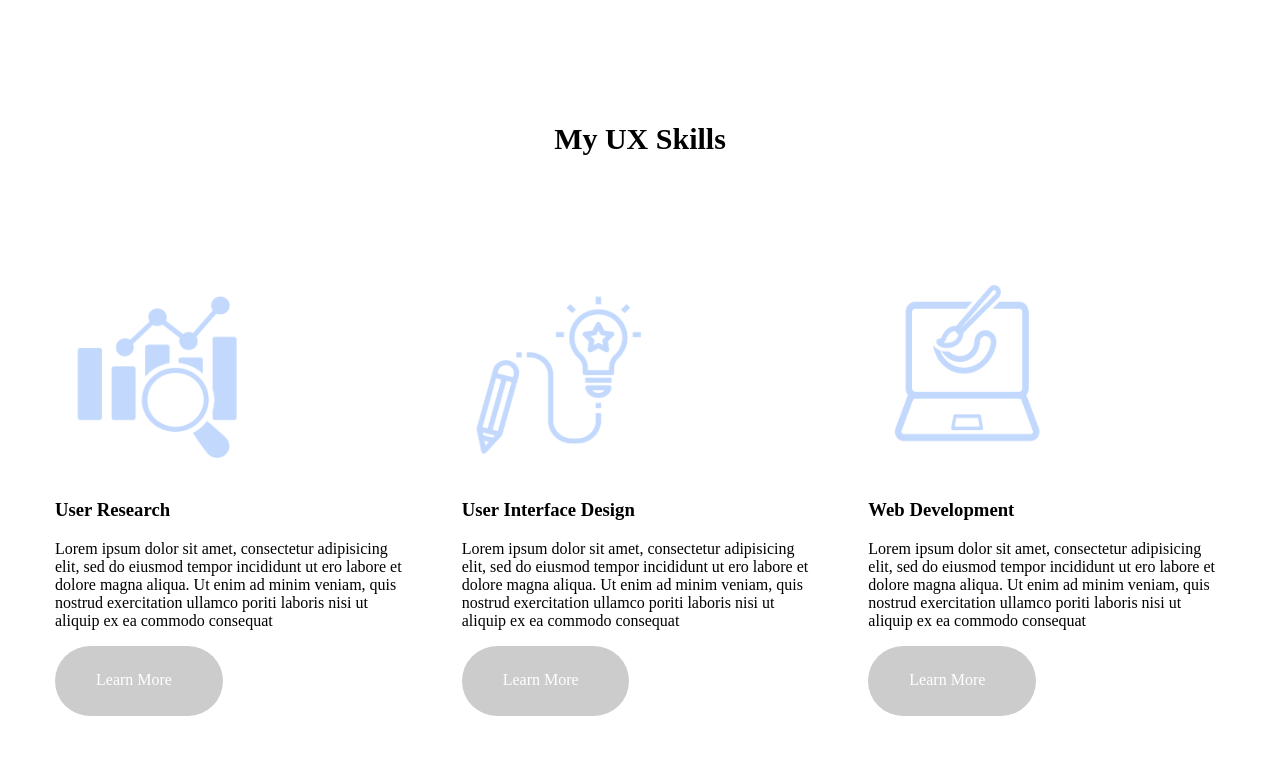
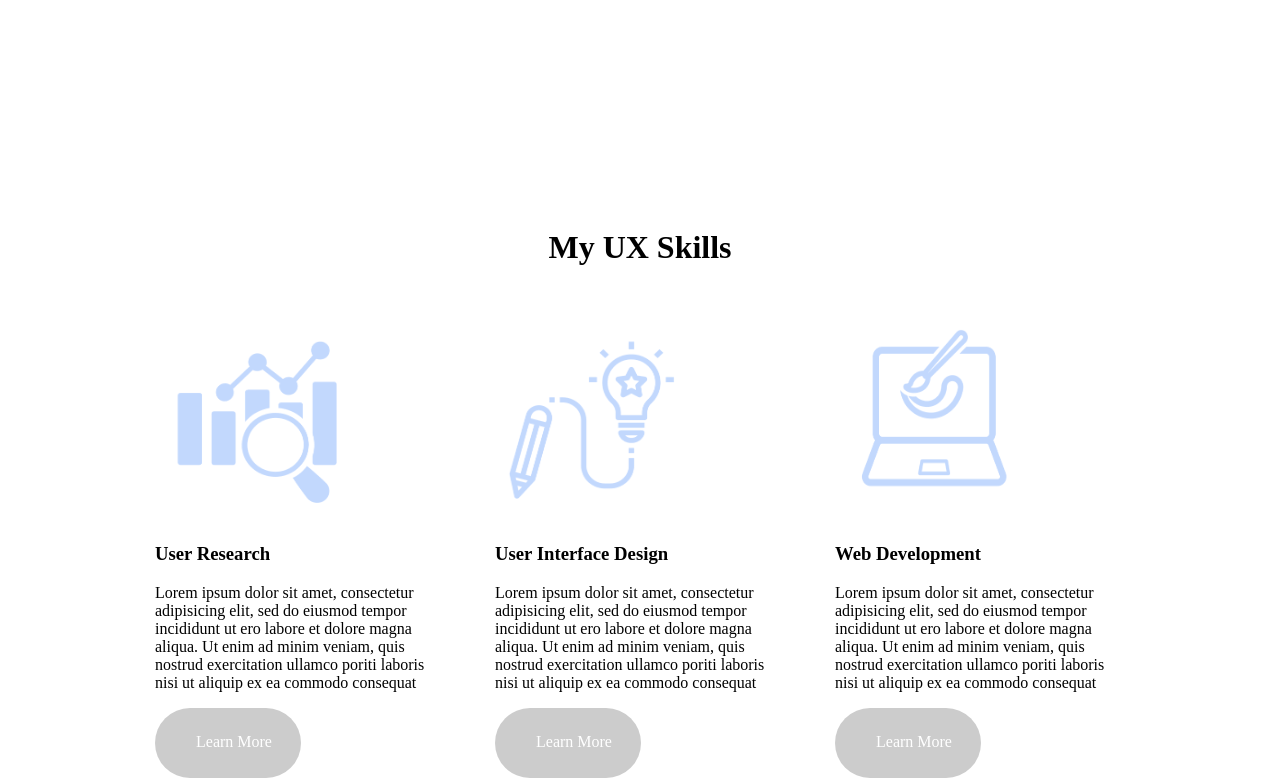
Before and after one commit to emmajblee/UX_UI_HW_19, a plain HTML site: page index.html in a window 1280 px wide. Shown: the part 844-1625 px from the top of the page. Drawn offline with nearby package versions, Linux system fonts and the light colour scheme.

Commit message:
iteration

```diff
--- a/css/style.css
+++ b/css/style.css
@@ -82,6 +82,8 @@ button {
   height: 200px;
 
 }
+
+
 .Card {
   background-color: #931a1a;
   color: #ffffff;
@@ -99,7 +101,7 @@ button {
 .Card img{
   height: 10px;
   position:relative;
-  left:175px;
+  left:160px;
 
 }
 
@@ -141,10 +143,19 @@ footer li {
   padding: 15px 5px;
   font-size: 30px;
 }
+
+.heading1{
+  position: relative;
+  top: 120px;
+  text-align: center;
+}
 /* My UX Skills Section */
 .flexContainer {
   display: flex;
   padding: 60px 30px;
+  margin: 100px;
+  padding-top: 50px;
+
 }
 .flexContainer div {
   width: 33%;
@@ -155,7 +166,7 @@ footer li {
 .myWork {
   padding: 60px 30px;
   padding-top: 0;
-  background-color: #EBEBEB;
+  background-color: #fff2f2;
 }
 .workGrid {
   display: grid;
--- a/index.html
+++ b/index.html
@@ -29,7 +29,7 @@
       </div>
     </section>
 
-    <h1 class="heading">My UX Skills</h1>
+    <h1 class="heading1">My UX Skills</h1>
     <section class="flexContainer">
       <div class="cubes">
         <img src="research.png" class="research">
```
